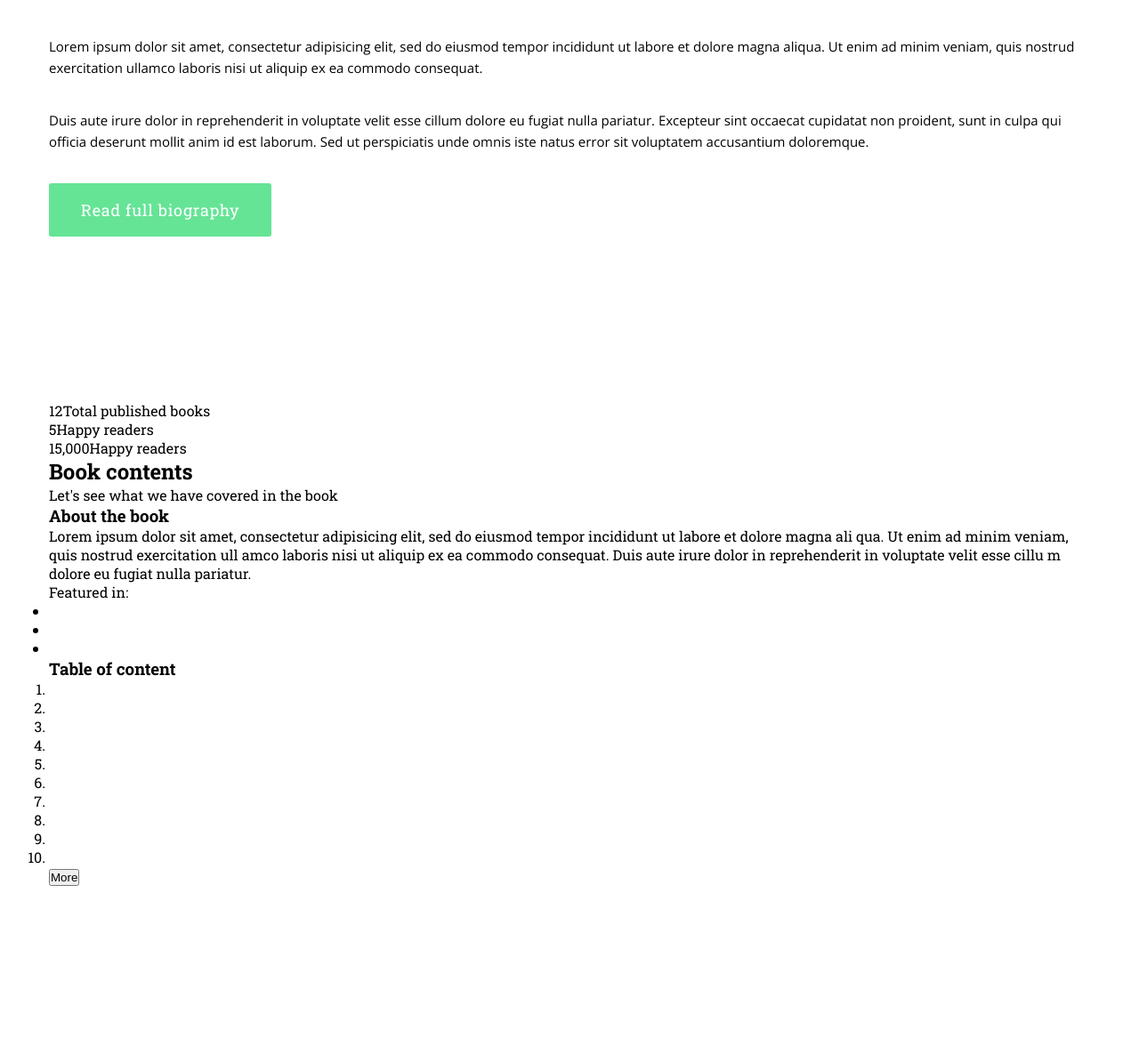
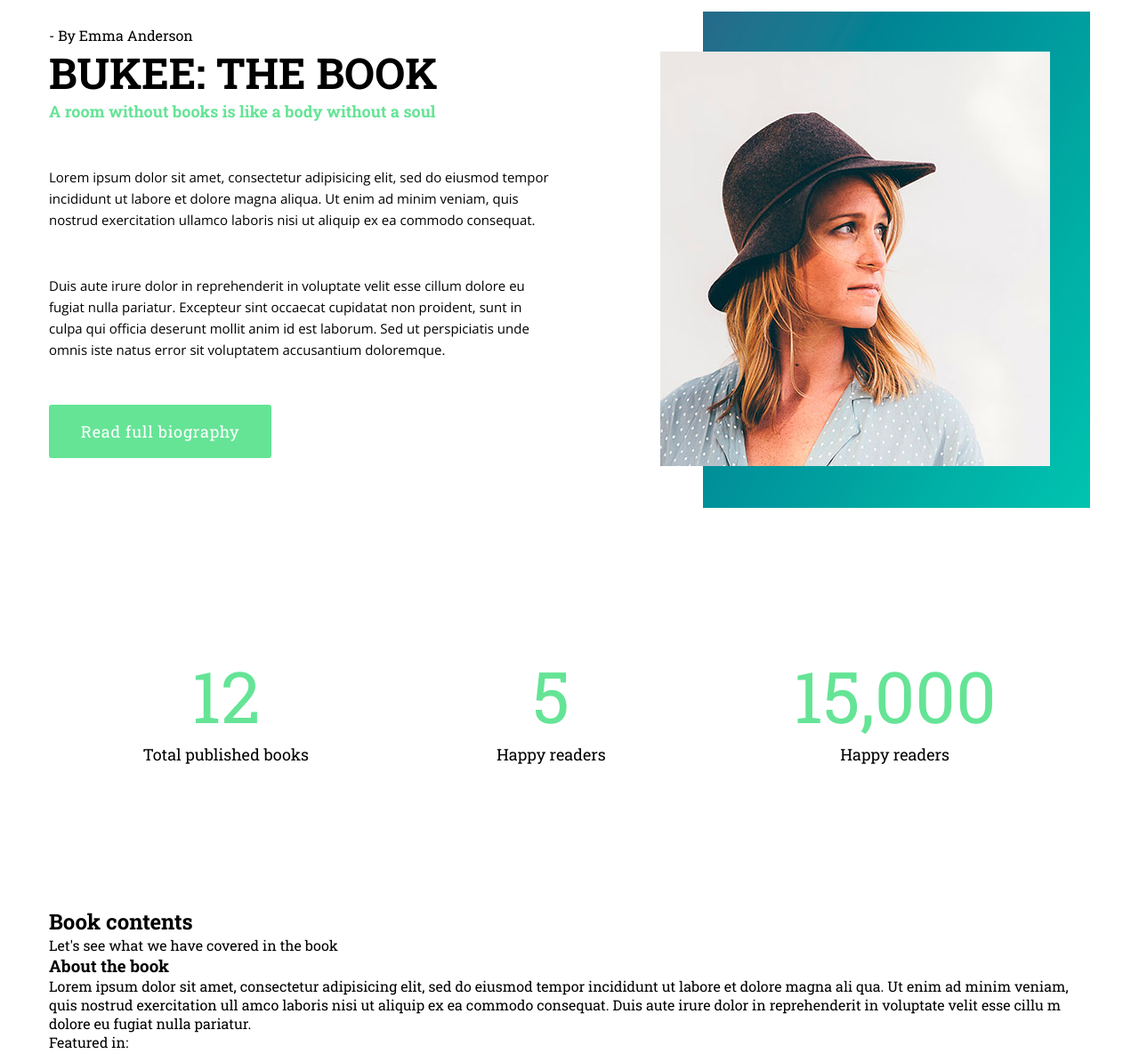
Before and after one commit to DoccHik/Bokee, a plain HTML site: page index.html in a window 1280 px wide. Shown: the part 1120-2305 px from the top of the page at 89% size. Before the commit the page ends 2116 px from the top, so only its background shows below. Drawn offline with nearby package versions, Linux system fonts and the light colour scheme.

Commit message:
new code

```diff
--- a/css/main.scss
+++ b/css/main.scss
@@ -70,7 +70,10 @@ body {
     &__name {
         font-family: 'Open Sans', serif;
         font-size: 18px;
-        margin-bottom: 43px;
+        margin-bottom: 30px;
+    }
+    &__name-top {
+        margin-top: 16px;
     }
     &__title {
         font-size: 48px;
@@ -87,7 +90,7 @@ body {
         font-family: 'Open Sans', serif;
         font-size: 15px;
         line-height: 24px;
-        margin-bottom: 35px;
+        margin-bottom: 50px;
     }
     &__btn {
         display: block;
@@ -116,3 +119,47 @@ body {
         flex-basis: 447px;
     }
 }
+
+.block-author {
+    display: flex;
+    justify-content: space-between;
+    padding: 160px 0px 60px 0px;
+    // margin-bottom: 160px;
+}
+
+.block-text {
+    max-width: 572px;
+}
+
+.block-ava {
+    position: relative;
+    &__sub-img {
+        position: absolute;
+        z-index: -1;
+        padding: 0px 0px 0px 0px;
+        right: 0;
+    }
+    &__img {
+        margin-top: 45px;
+        margin-right: 45px;
+    }
+}
+
+.block-counter {
+    display: flex;
+    justify-content: space-around;
+    padding: 0px 0px 160px 0px;
+    p {
+        font-size: 18px;
+        text-align: center;
+    }
+    span {
+        display: block;
+        text-align: center;
+        font-size: 80px;
+        line-height: 44px;
+        font-weight: 100;
+        color: $accent-color;
+        margin-bottom: 32px;
+    }
+}
--- a/index.html
+++ b/index.html
@@ -69,19 +69,23 @@
         <div class="wrap">
             <div class="block-author">
                 <div class="block-text">
-                    <p class="block-text__name">- By Emma Anderson</p>
+                    <p class="block-text__name-top">- By Emma Anderson</p>
                     <h1 class="block-text__title">BUKEE: THE BOOK <span>A room without books is like a body without a soul</span></h1>
                     <p class="block-text__decription">Lorem ipsum dolor sit amet, consectetur adipisicing elit, sed do eiusmod tempor incididunt ut labore et dolore magna aliqua. Ut enim ad minim veniam, quis nostrud exercitation ullamco laboris nisi ut aliquip ex ea commodo consequat.</p>
                     <p class="block-text__decription">Duis aute irure dolor in reprehenderit in voluptate velit esse cillum dolore eu fugiat nulla pariatur. Excepteur sint occaecat cupidatat non proident, sunt in culpa qui officia deserunt mollit anim id est laborum. Sed ut perspiciatis
                         unde omnis iste natus error sit voluptatem accusantium doloremque.</p>
                     <a href="#" class="block-text__btn">Read full biography</a>
                 </div>
-                <div></div>
-                <div class="block-counter">
-                    <p><span>12</span>Total published books</p>
-                    <p><span>5</span>Happy readers</p>
-                    <p><span>15,000</span>Happy readers</p>
+                <div class="block-ava">
+                    <img class="block-ava__sub-img" src="./img/sub-bg-ava.jpg" alt="">
+                    <img class="block-ava__img" src="./img/avatar.jpg" alt="">
                 </div>
+
+            </div>
+            <div class="block-counter">
+                <p><span>12</span>Total published books</p>
+                <p><span>5</span>Happy readers</p>
+                <p><span>15,000</span>Happy readers</p>
             </div>
         </div>
     </div>
```
Also changed, not shown: css/main.css, img/sub-bg-ava.jpg (added), 1 other file.
